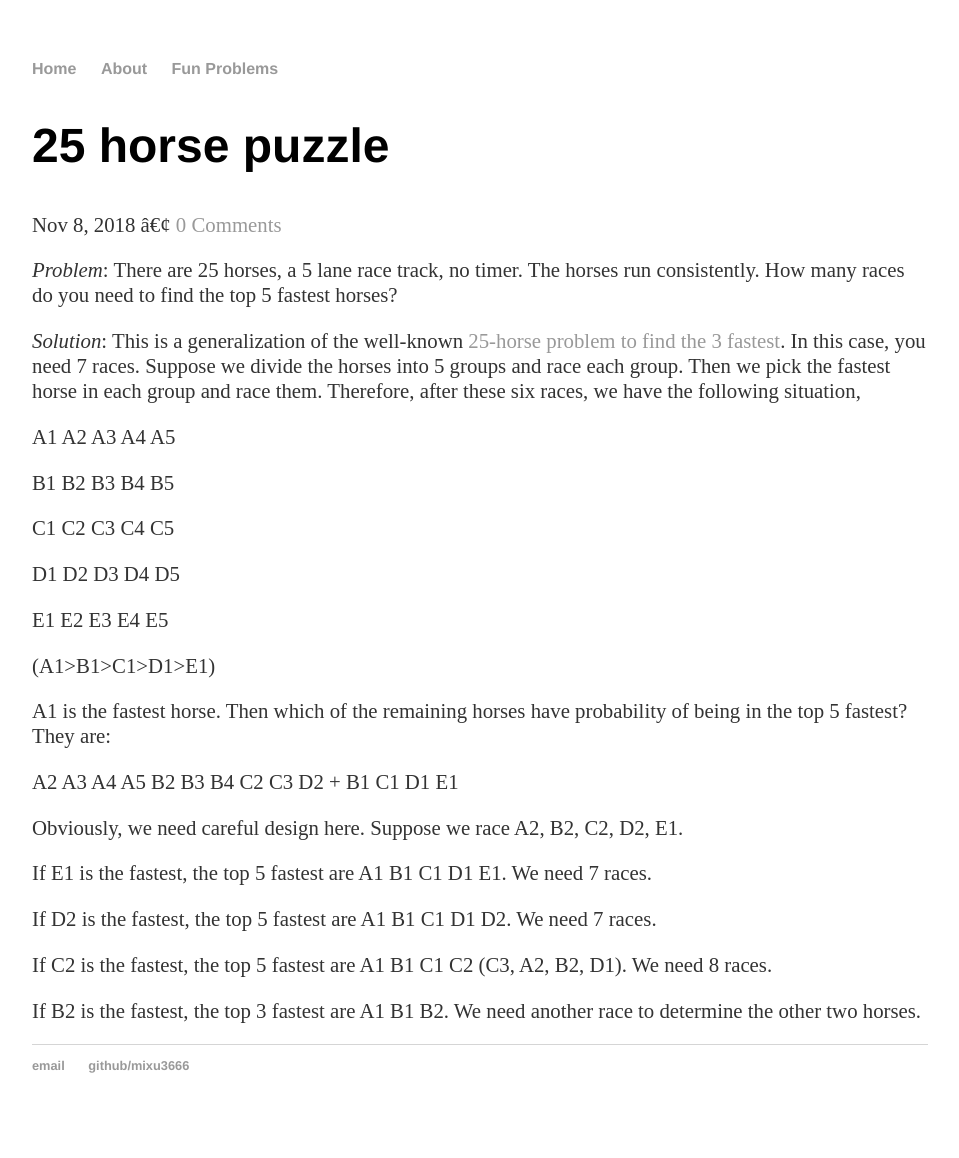
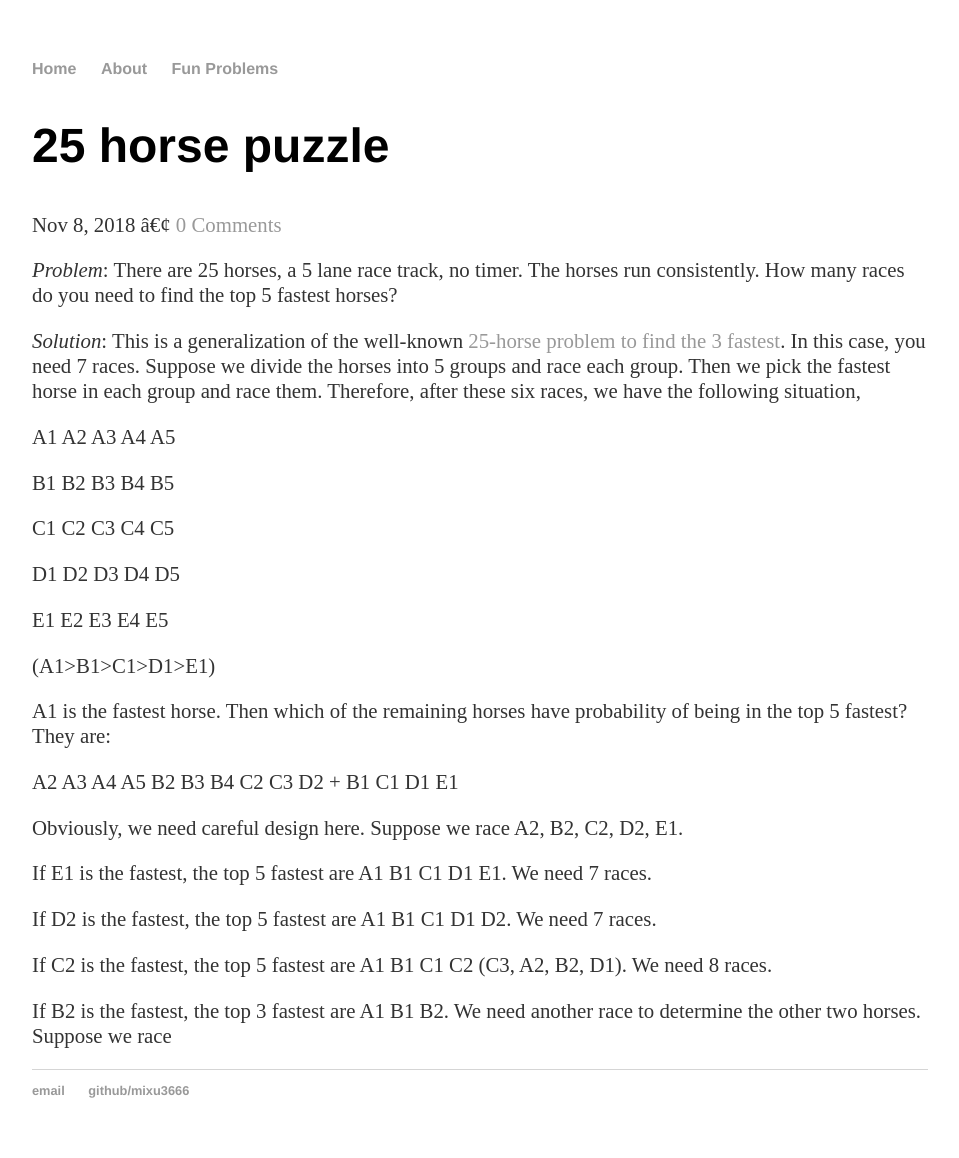
Before and after one commit to mixu3666/mixu3666.github.io, a Jekyll site: the page built from _posts/2018-11-08-25-horse-puzzle.md, in a window 1280 px wide. Shown: the whole page, without its empty margins (160-1119 px from the left). Built offline with Jekyll 4.4.1, drawn with Linux system fonts in a browser that asks for light colours; a script that is not in the unit is left out; comment, search, counter and statistics services are not loaded; before the commit the page ends 1133 px from its top, so only the background shows below that.

Commit message:
Update 2018-11-08-25-horse-puzzle.md

```diff
--- a/_posts/2018-11-08-25-horse-puzzle.md
+++ b/_posts/2018-11-08-25-horse-puzzle.md
@@ -34,4 +34,4 @@
 
 If C2 is the fastest, the top 5 fastest are A1 B1 C1 C2 (C3, A2, B2, D1). We need 8 races.
 
-If B2 is the fastest, the top 3 fastest are A1 B1 B2. We need another race to determine the other two horses.
+If B2 is the fastest, the top 3 fastest are A1 B1 B2. We need another race to determine the other two horses. Suppose we race
```
